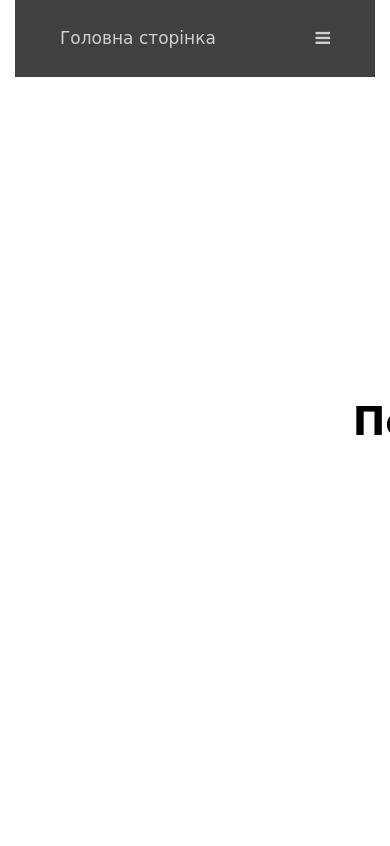
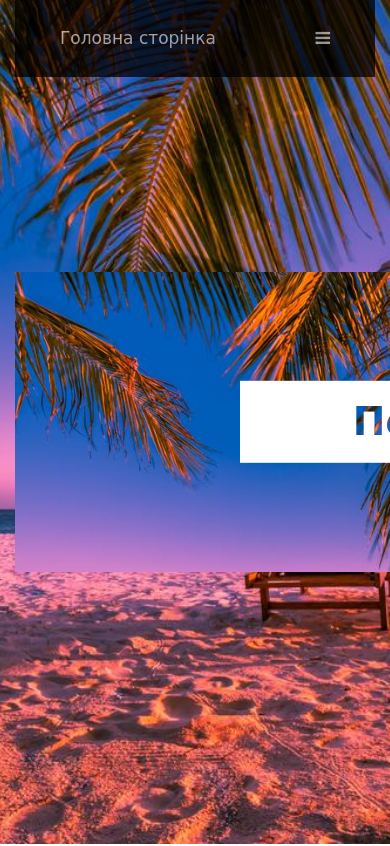
Before and after one commit to dariashevchenko11/1, a plain HTML site: page index.html in a window 390 px wide. Shown: the top 846 px of the page. Drawn offline with Linux system fonts and the light colour scheme.

Commit message:
Update style.css

```diff
--- a/style.css
+++ b/style.css
@@ -84,7 +84,7 @@ body {
   }
 }
 .image-container {
-  background-image: url("style/images/head.jpg");
+  background-image: url("head.jpg");
   background-size: cover;
   position: relative;
   height: 300px;
@@ -161,7 +161,7 @@ hr {
     min-height: 820px;
     position: relative;
 
-    background: url("../images/head.jpg") center no-repeat;
+    background: url("head.jpg") center no-repeat;
     -webkit-background-size: cover;
     background-size: cover;
 }
@@ -216,7 +216,7 @@ hr {
 
 @media screen and (max-width: 1600px){
 	.image-container {
-  background-image: url("style/images/head.jpg");
+  background-image: url("head.jpg");
   background-size: cover;
   position: relative;
   height: 300px;
@@ -244,7 +244,7 @@ hr {
 @media screen and (max-width: 400px) {
 
   .image-container {
-  background-image: url("style/images/head.jpg");
+  background-image: url("head.jpg");
   background-size: cover;
   position: relative;
   height: 300px;
@@ -279,7 +279,7 @@ hr {
     padding: 0;
   }
   .image-container {
-  background-image: url("style/images/head.jpg");
+  background-image: url("head.jpg");
   background-size: cover;
   position: relative;
   height: 300px;
```
